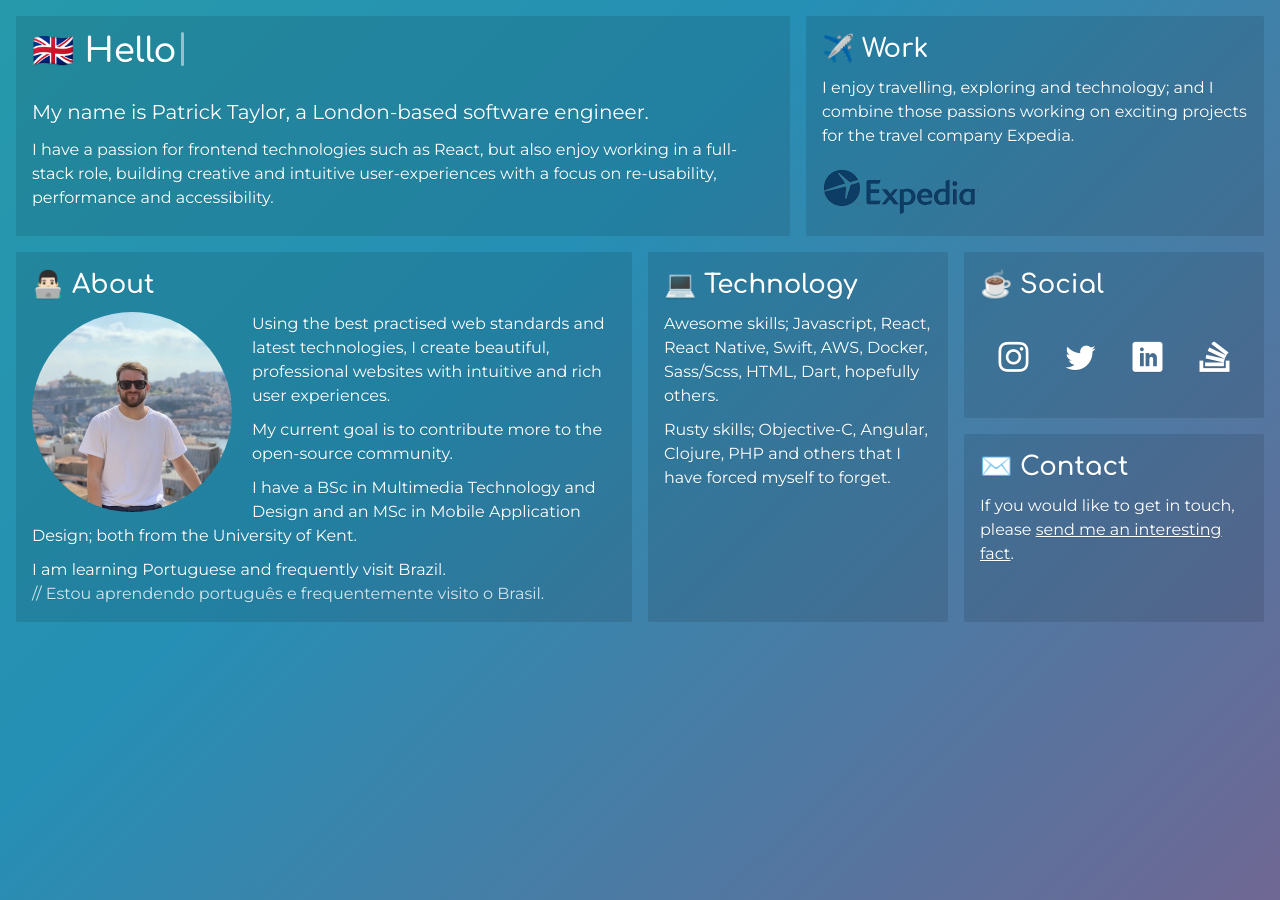
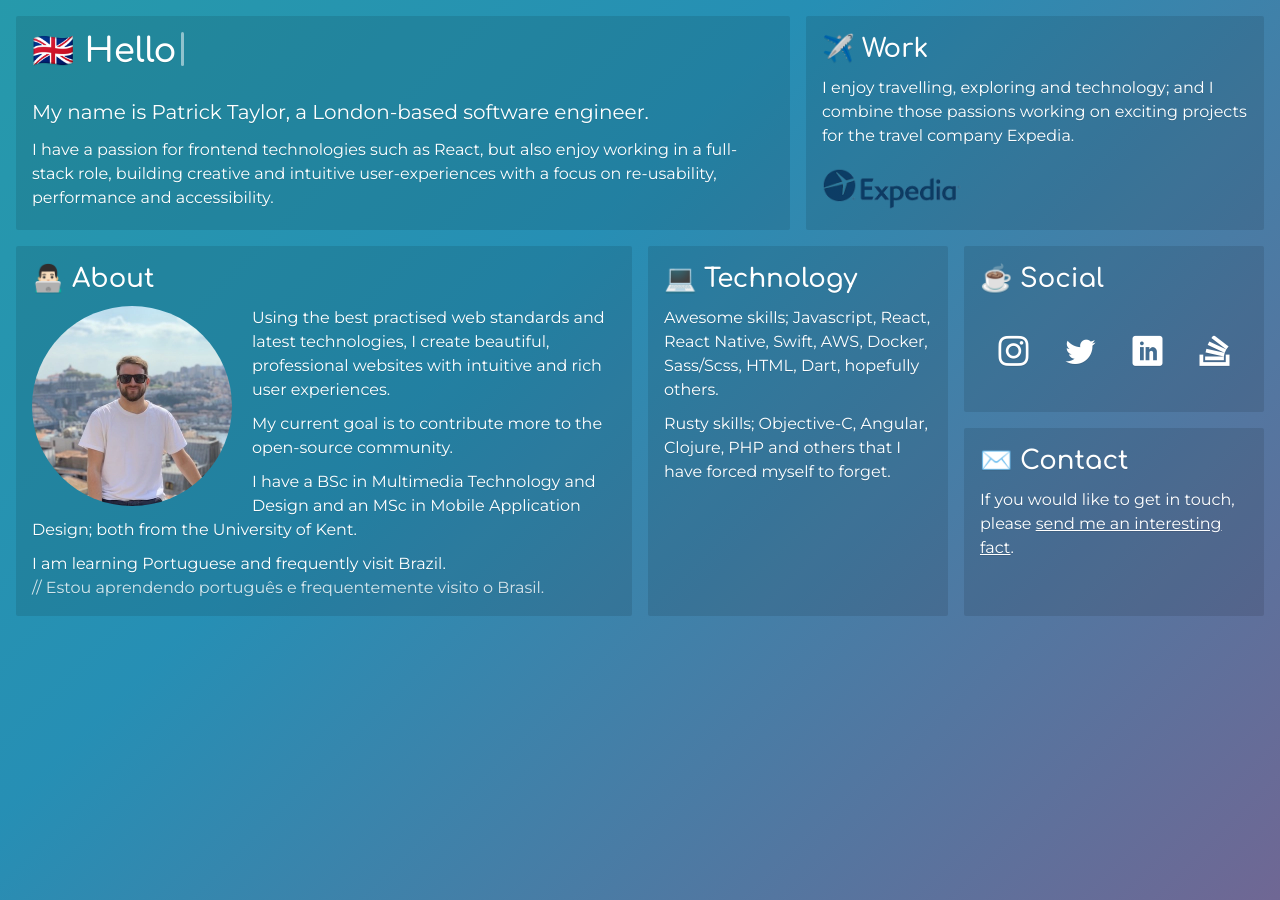
Before and after one commit to 01taylop/01taylop.github.io, a Jekyll site: the page built from index.html, in a window 1280 px wide. Built offline with Jekyll 4.4.1, drawn with Linux system fonts in a browser that asks for light colours; some web fonts are replaced.

Commit message:
CSS tweaks 🎆

```diff
--- a/_sass/base/_grid-style.scss
+++ b/_sass/base/_grid-style.scss
@@ -16,8 +16,22 @@
 
     h1 {
       @include font-size-rem(28px);
+      display: inline-block;
       margin: 0 0 20px;
       line-height: 32px;
+      position: relative;
+      padding-right: 5px;
+      speak: none;
+      &::after {
+        @include pseudo;
+        top: 0;
+        right: -2px;
+        width: 3px;
+        height: 1em;
+        border-radius: 2px;
+        background-color: $font-colour;
+        animation: blink-caret 1.2s step-end infinite;
+      }
 
       @include media('screen', '>=small') {
         @include font-size-rem(34px);
@@ -55,23 +69,8 @@
 
     &.item-header {
       grid-area: header;
-
-      h1 {
-        display: inline-block;
-        position: relative;
-        padding-right: 5px;
-        speak: none;
-        &::after {
-          @include pseudo;
-          top: 0;
-          right: -2px;
-          width: 3px;
-          height: 1em;
-          border-radius: 2px;
-          background-color: $font-colour;
-          animation: blink-caret 1.2s step-end infinite;
-        }
-        & + p {
+      @include media('screen', '>=small') {
+        h1 + p {
           @include font-size-rem(20px);
           line-height: 32px;
         }
@@ -81,7 +80,7 @@
       grid-area: work;
       img {
         @include opacity(.8);
-        width: 160px;
+        width: 140px;
         margin-top: 10px;
       }
     }
--- a/_sass/base/_main.scss
+++ b/_sass/base/_main.scss
@@ -18,9 +18,9 @@
 }
 
 body {
-  width: 100%;
-  min-width: 100vW;
-  min-height: 100vH;
+  width: 100vw;
+  min-width: 300px;
+  min-height: 100vh;
   background: linear-gradient(#333, #333);
   background-color: #f8f8f8;
 
@@ -46,7 +46,7 @@
     height: 100vh;
     background: linear-gradient(-45deg, #ee7752, #e73c7e, #23a6d5, #23d5ab);
 
-    background-size: 400% 400%;
+    background-size: 400vw 400vh;
     content: '';
     z-index: -1;
 
```
